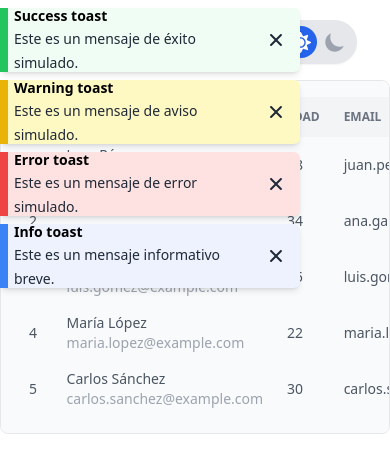
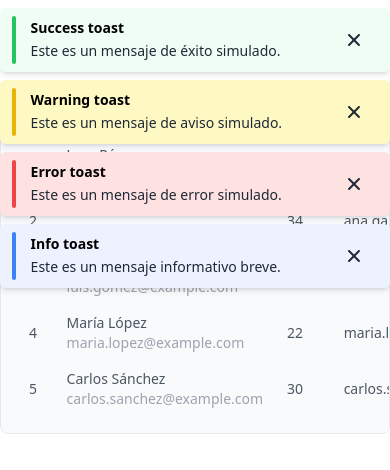
Before and after one commit to efcamila/components_web, a React (Vite) app: page / in a window 390 px wide. Shown: the top 470 px of the page. Built offline with nearby package versions, Linux system fonts and the light colour scheme.

Commit message:
Arreglos en Toast versión Responsive

```diff
--- a/src/components/toast/Toast.tsx
+++ b/src/components/toast/Toast.tsx
@@ -20,31 +20,31 @@ interface ToastStyle {
 
 const ToastStyle : ToastStyle = {
   "toastStructure": "flex justify-between items-center rounded-md",
-  "toastStyle": "h-16 shadow-md sm:w-[450px] sm:py-2 sm:px-3",
+  "toastStyle": "h-16 shadow-md w-full sm:w-[450px] py-2 px-3",
   "toastCategory" : {
     "success" : {
         "bg" : "bg-green-50",
         "iconSvg": <IoCheckmarkCircle className="size-8 text-white"/>,
         "icon" : "w-10 h-10 mr-2 bg-green-400 rounded-md flex justify-center items-center hidden sm:flex",
-        "line" : "w-2 h-full bg-green-500 sm:hidden"
+        "line" : "w-1 rounded-full h-full bg-green-500 sm:hidden"
     },
     "info" : {
         "bg" : "bg-indigo-50",
         "iconSvg": <AiFillInfoCircle className="size-8 text-white"/>,
         "icon" : "w-10 h-10 mr-2 bg-blue-500 rounded-md flex justify-center items-center hidden sm:flex",
-        "line" : "w-2 h-full bg-blue-500 sm:hidden"
+        "line" : "w-1 rounded-full h-full bg-blue-500 sm:hidden"
     },
     "warning" : {
         "bg" : "bg-yellow-100",
         "iconSvg": <PiWarningCircleFill className="size-8 text-white"/>,
         "icon" : "w-10 h-10 mr-2 bg-yellow-400 rounded-md flex justify-center items-center hidden sm:flex",
-        "line" : "w-2 h-full bg-yellow-500 sm:hidden"
+        "line" : "w-1 rounded-full h-full bg-yellow-500 sm:hidden"
     },
     "danger" : {
         "bg" : "bg-red-100",
         "iconSvg": <IoCloseCircle className="size-8 text-white"/>,
         "icon" : "w-10 h-10 mr-2 bg-red-500 rounded-md flex justify-center items-center hidden sm:flex",
-        "line" : "w-2 h-full bg-red-500 sm:hidden"
+        "line" : "w-1 rounded-full h-full bg-red-500 sm:hidden"
     }
   }
 };
--- a/src/components/toast/createToast.tsx
+++ b/src/components/toast/createToast.tsx
@@ -37,7 +37,7 @@ const useToast = () => {
     }
 
     const toast = ReactDOM.createPortal(
-        <div className="flex flex-col fixed top-2 z-50">
+        <div className="flex flex-col fixed top-2 z-50 w-full">
             {toasts.map((toast)=>(
                 <section key={toast.id} className="flex flex-col mb-2 sm:ml-2 sm:my-1">
                     <Toast
```
